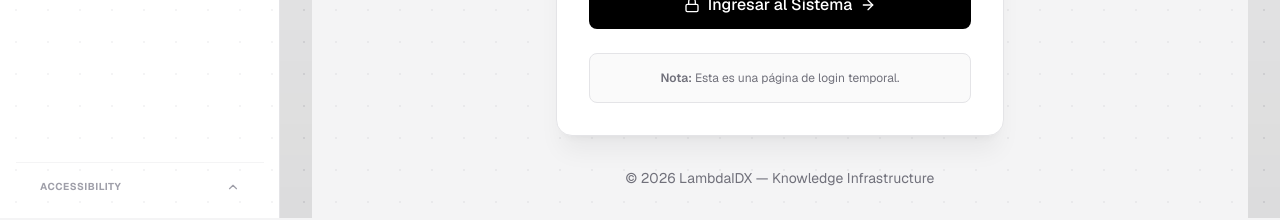
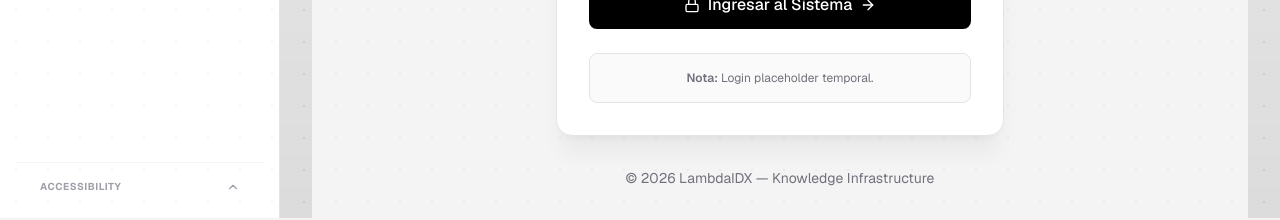
Before and after one commit to LeinadOdreiuqzi/LambdaIDX, a Next.js app: page /admin/login in a window 1280 px wide. Shown: the part 582-802 px from the top of the page. Built offline with nearby package versions, Linux system fonts and the light colour scheme; no server answers; the database is empty.

Commit message:
Login cambio nota

```diff
--- a/app/(admin)/admin/login/page.tsx
+++ b/app/(admin)/admin/login/page.tsx
@@ -127,8 +127,7 @@ export default function LoginPage() {
             {/* Notice */}
             <div className="mt-6 p-4 bg-zinc-50 dark:bg-zinc-950 border border-zinc-200 dark:border-zinc-800 rounded-lg">
               <p className="text-xs text-zinc-500 dark:text-zinc-400 text-center">
-                <span className="font-semibold">Nota:</span> Esta es una página de login
-                temporal.
+                <span className="font-semibold">Nota:</span> Login placeholder temporal.
               </p>
             </div>
           </motion.div>
```
